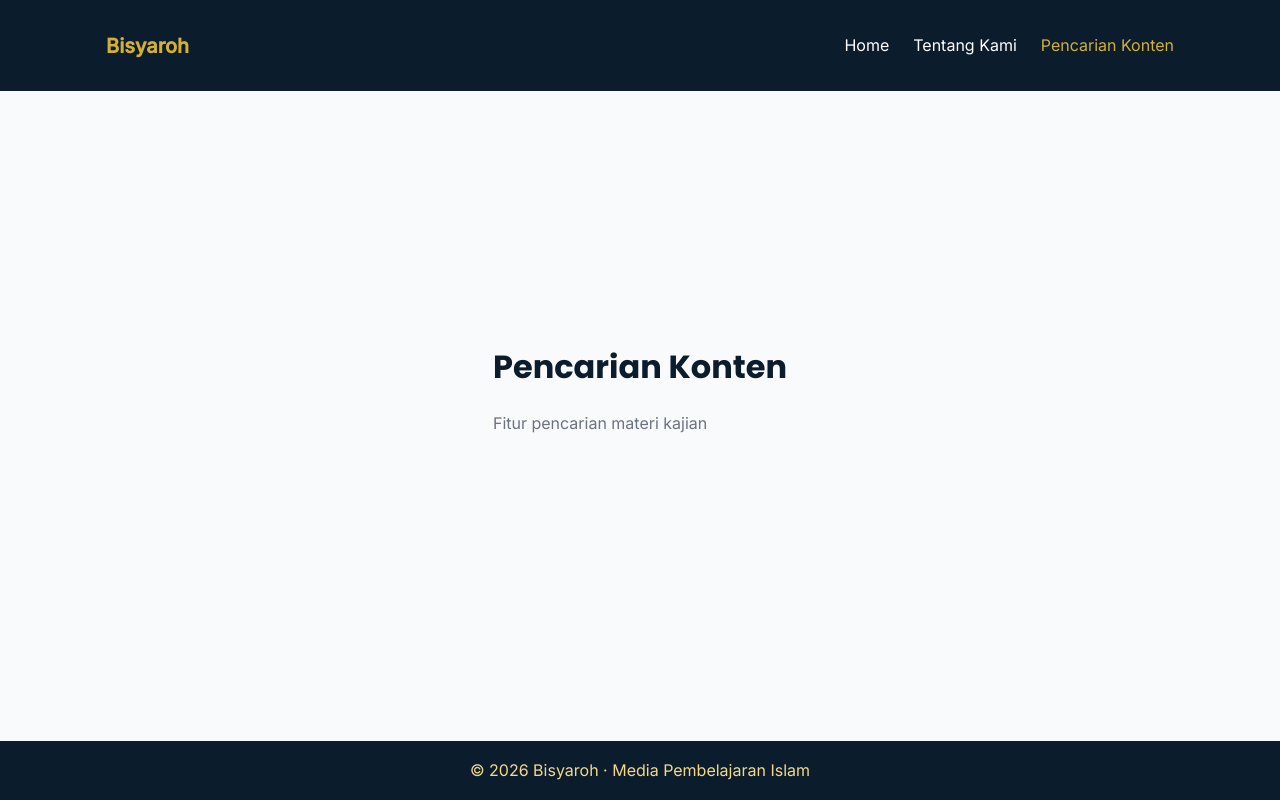
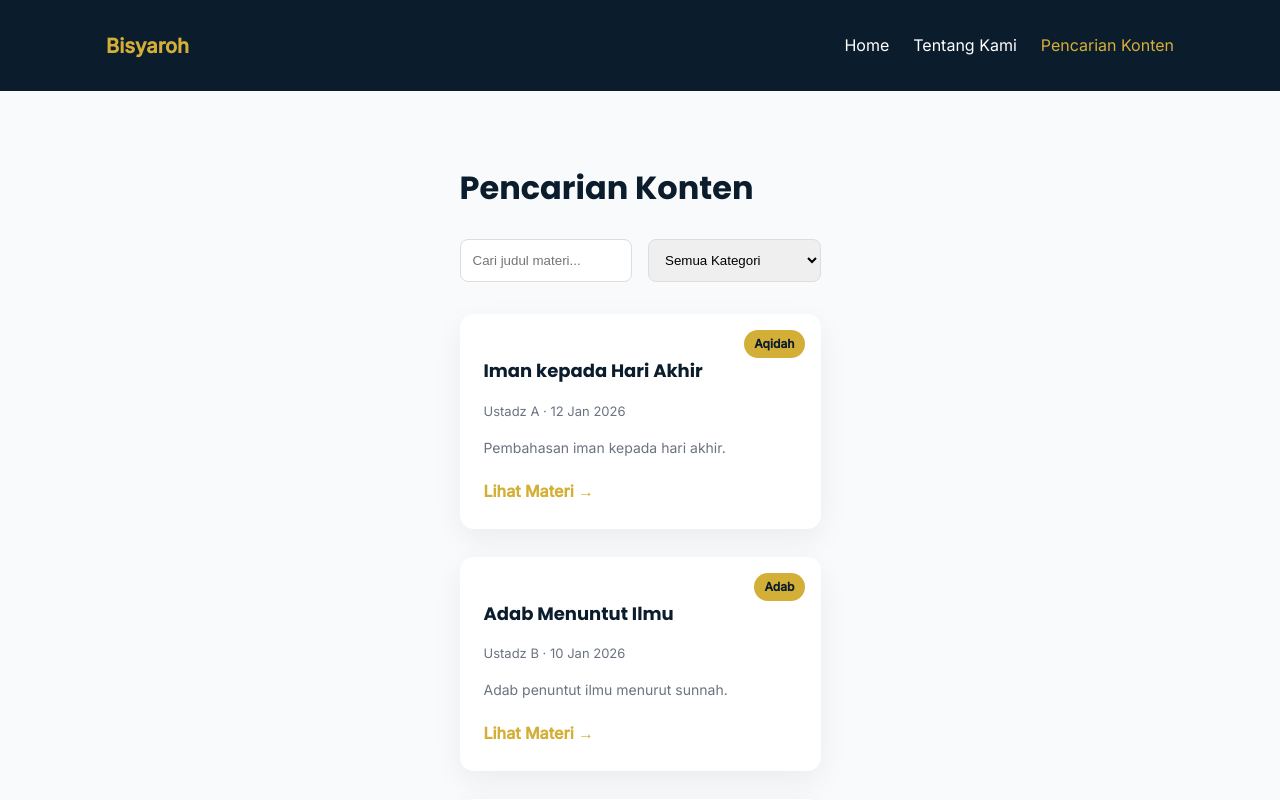
Before and after one commit to AriesIndrabayu/bisyaroh-frontend, a Vue app: page /pencarian in a window 1280 px wide. Shown: the top 800 px of the page. Built offline with nearby package versions, Linux system fonts and the light colour scheme.

Commit message:
feat: search page with filter and materi detail page

```diff
--- /dev/null
+++ b/src/components/CardKajian.vue
@@ -0,0 +1,84 @@
+<template>
+  <article class="card">
+    <div class="badge">{{ kategori }}</div>
+
+    <h3 class="title">{{ judul }}</h3>
+
+    <p class="meta">{{ ustadz }} · {{ tanggal }}</p>
+
+    <p class="desc">
+      {{ deskripsi }}
+    </p>
+
+    <RouterLink :to="link" class="read-more"> Lihat Materi → </RouterLink>
+  </article>
+</template>
+
+<script setup>
+import { RouterLink } from "vue-router";
+
+defineProps({
+  judul: String,
+  ustadz: String,
+  tanggal: String,
+  kategori: String,
+  deskripsi: String,
+  link: String,
+});
+</script>
+
+<style scoped>
+.card {
+  background: white;
+  border-radius: 14px;
+  padding: 24px;
+  box-shadow: 0 10px 30px rgba(0, 0, 0, 0.06);
+  transition:
+    transform 0.25s ease,
+    box-shadow 0.25s ease;
+  position: relative;
+}
+
+.card:hover {
+  transform: translateY(-6px);
+  box-shadow: 0 18px 45px rgba(0, 0, 0, 0.12);
+}
+
+.badge {
+  position: absolute;
+  top: 16px;
+  right: 16px;
+  background: var(--gold);
+  color: var(--navy);
+  font-size: 12px;
+  padding: 4px 10px;
+  border-radius: 999px;
+  font-weight: 600;
+}
+
+.title {
+  font-size: 18px;
+  margin-bottom: 6px;
+}
+
+.meta {
+  font-size: 13px;
+  color: var(--muted);
+  margin-bottom: 12px;
+}
+
+.desc {
+  font-size: 14px;
+  margin-bottom: 18px;
+}
+
+.read-more {
+  font-weight: 600;
+  color: var(--gold);
+  text-decoration: none;
+}
+
+.read-more:hover {
+  text-decoration: underline;
+}
+</style>
--- a/src/pages/Home.vue
+++ b/src/pages/Home.vue
@@ -9,11 +9,52 @@
 
       <RouterLink to="/pencarian" class="cta"> Cari Materi </RouterLink>
     </section>
+
+    <section class="grid-section">
+      <h2>Materi Terbaru</h2>
+
+      <div class="grid">
+        <CardKajian v-for="item in materi" :key="item.id" v-bind="item" />
+      </div>
+    </section>
   </PublicLayout>
 </template>
 
 <script setup>
 import PublicLayout from "../layouts/PublicLayout.vue";
+import CardKajian from "../components/CardKajian.vue";
+
+const materi = [
+  {
+    id: 1,
+    judul: "Iman kepada Hari Akhir",
+    ustadz: "Ustadz A",
+    tanggal: "12 Jan 2026",
+    kategori: "Aqidah",
+    deskripsi:
+      "Pembahasan tentang makna iman kepada hari akhir dan dampaknya dalam kehidupan.",
+    link: "/materi/1",
+  },
+  {
+    id: 2,
+    judul: "Adab Menuntut Ilmu",
+    ustadz: "Ustadz B",
+    tanggal: "10 Jan 2026",
+    kategori: "Adab",
+    deskripsi:
+      "Bagaimana adab seorang penuntut ilmu menurut Al-Qur’an dan Sunnah.",
+    link: "/materi/2",
+  },
+  {
+    id: 3,
+    judul: "Tauhid Rububiyah",
+    ustadz: "Ustadz C",
+    tanggal: "08 Jan 2026",
+    kategori: "Tauhid",
+    deskripsi: "Memahami tauhid rububiyah sebagai pondasi utama keimanan.",
+    link: "/materi/3",
+  },
+];
 </script>
 
 <style scoped>
@@ -40,4 +81,18 @@
   transform: translateY(-2px);
   box-shadow: 0 10px 20px rgba(0, 0, 0, 0.15);
 }
+
+.grid-section {
+  margin-top: 80px;
+}
+
+.grid-section h2 {
+  margin-bottom: 24px;
+}
+
+.grid {
+  display: grid;
+  grid-template-columns: repeat(auto-fill, minmax(280px, 1fr));
+  gap: 28px;
+}
 </style>
--- /dev/null
+++ b/src/pages/MateriDetail.vue
@@ -0,0 +1,69 @@
+<template>
+  <PublicLayout>
+    <article v-if="materi">
+      <span class="badge">{{ materi.kategori }}</span>
+
+      <h1>{{ materi.judul }}</h1>
+
+      <p class="meta">{{ materi.ustadz }} · {{ materi.tanggal }}</p>
+
+      <div class="content">
+        <p>Ini adalah konten detail materi. Nanti bisa diisi:</p>
+        <ul>
+          <li>Ringkasan kajian</li>
+          <li>Audio / video</li>
+          <li>Kitab rujukan</li>
+        </ul>
+      </div>
+    </article>
+
+    <p v-else>Materi tidak ditemukan</p>
+  </PublicLayout>
+</template>
+
+<script setup>
+import { useRoute } from "vue-router";
+import PublicLayout from "../layouts/PublicLayout.vue";
+
+const route = useRoute();
+
+const data = [
+  {
+    id: 1,
+    judul: "Iman kepada Hari Akhir",
+    ustadz: "Ustadz A",
+    tanggal: "12 Jan 2026",
+    kategori: "Aqidah",
+  },
+  {
+    id: 2,
+    judul: "Adab Menuntut Ilmu",
+    ustadz: "Ustadz B",
+    tanggal: "10 Jan 2026",
+    kategori: "Adab",
+  },
+];
+
+const materi = data.find((m) => m.id === Number(route.params.id));
+</script>
+
+<style scoped>
+.badge {
+  display: inline-block;
+  background: var(--gold);
+  color: var(--navy);
+  padding: 4px 12px;
+  border-radius: 999px;
+  font-weight: 600;
+  margin-bottom: 16px;
+}
+
+.meta {
+  color: var(--muted);
+  margin-bottom: 24px;
+}
+
+.content {
+  max-width: 720px;
+}
+</style>
--- a/src/pages/Search.vue
+++ b/src/pages/Search.vue
@@ -1,10 +1,104 @@
 <template>
   <PublicLayout>
     <h1>Pencarian Konten</h1>
-    <p>Fitur pencarian materi kajian</p>
+
+    <div class="filter">
+      <input v-model="keyword" type="text" placeholder="Cari judul materi..." />
+
+      <select v-model="kategori">
+        <option value="">Semua Kategori</option>
+        <option v-for="k in kategoriList" :key="k" :value="k">
+          {{ k }}
+        </option>
+      </select>
+    </div>
+
+    <div class="grid">
+      <CardKajian v-for="item in filteredMateri" :key="item.id" v-bind="item" />
+    </div>
+
+    <p v-if="filteredMateri.length === 0" class="empty">
+      Materi tidak ditemukan
+    </p>
   </PublicLayout>
 </template>
 
 <script setup>
+import { ref, computed } from "vue";
 import PublicLayout from "../layouts/PublicLayout.vue";
+import CardKajian from "../components/CardKajian.vue";
+
+const keyword = ref("");
+const kategori = ref("");
+
+const materi = [
+  {
+    id: 1,
+    judul: "Iman kepada Hari Akhir",
+    ustadz: "Ustadz A",
+    tanggal: "12 Jan 2026",
+    kategori: "Aqidah",
+    deskripsi: "Pembahasan iman kepada hari akhir.",
+    link: "/materi/1",
+  },
+  {
+    id: 2,
+    judul: "Adab Menuntut Ilmu",
+    ustadz: "Ustadz B",
+    tanggal: "10 Jan 2026",
+    kategori: "Adab",
+    deskripsi: "Adab penuntut ilmu menurut sunnah.",
+    link: "/materi/2",
+  },
+  {
+    id: 3,
+    judul: "Tauhid Rububiyah",
+    ustadz: "Ustadz C",
+    tanggal: "08 Jan 2026",
+    kategori: "Tauhid",
+    deskripsi: "Tauhid sebagai pondasi iman.",
+    link: "/materi/3",
+  },
+];
+
+const kategoriList = [...new Set(materi.map((m) => m.kategori))];
+
+const filteredMateri = computed(() => {
+  return materi.filter((m) => {
+    const cocokJudul = m.judul
+      .toLowerCase()
+      .includes(keyword.value.toLowerCase());
+    const cocokKategori = !kategori.value || m.kategori === kategori.value;
+
+    return cocokJudul && cocokKategori;
+  });
+});
 </script>
+
+<style scoped>
+.filter {
+  display: flex;
+  gap: 16px;
+  margin: 24px 0 32px;
+}
+
+input,
+select {
+  padding: 12px;
+  border-radius: 8px;
+  border: 1px solid #ddd;
+  width: 100%;
+  max-width: 320px;
+}
+
+.grid {
+  display: grid;
+  grid-template-columns: repeat(auto-fill, minmax(280px, 1fr));
+  gap: 28px;
+}
+
+.empty {
+  margin-top: 40px;
+  color: var(--muted);
+}
+</style>
--- a/src/router/index.js
+++ b/src/router/index.js
@@ -3,11 +3,13 @@
 import Home from "../pages/Home.vue";
 import About from "../pages/About.vue";
 import Search from "../pages/Search.vue";
+import MateriDetail from "../pages/MateriDetail.vue";
 
 const routes = [
   { path: "/", name: "Home", component: Home },
   { path: "/tentang-kami", name: "About", component: About },
   { path: "/pencarian", name: "Search", component: Search },
+  { path: "/materi/:id", name: "MateriDetail", component: MateriDetail },
 ];
 
 const router = createRouter({
```
